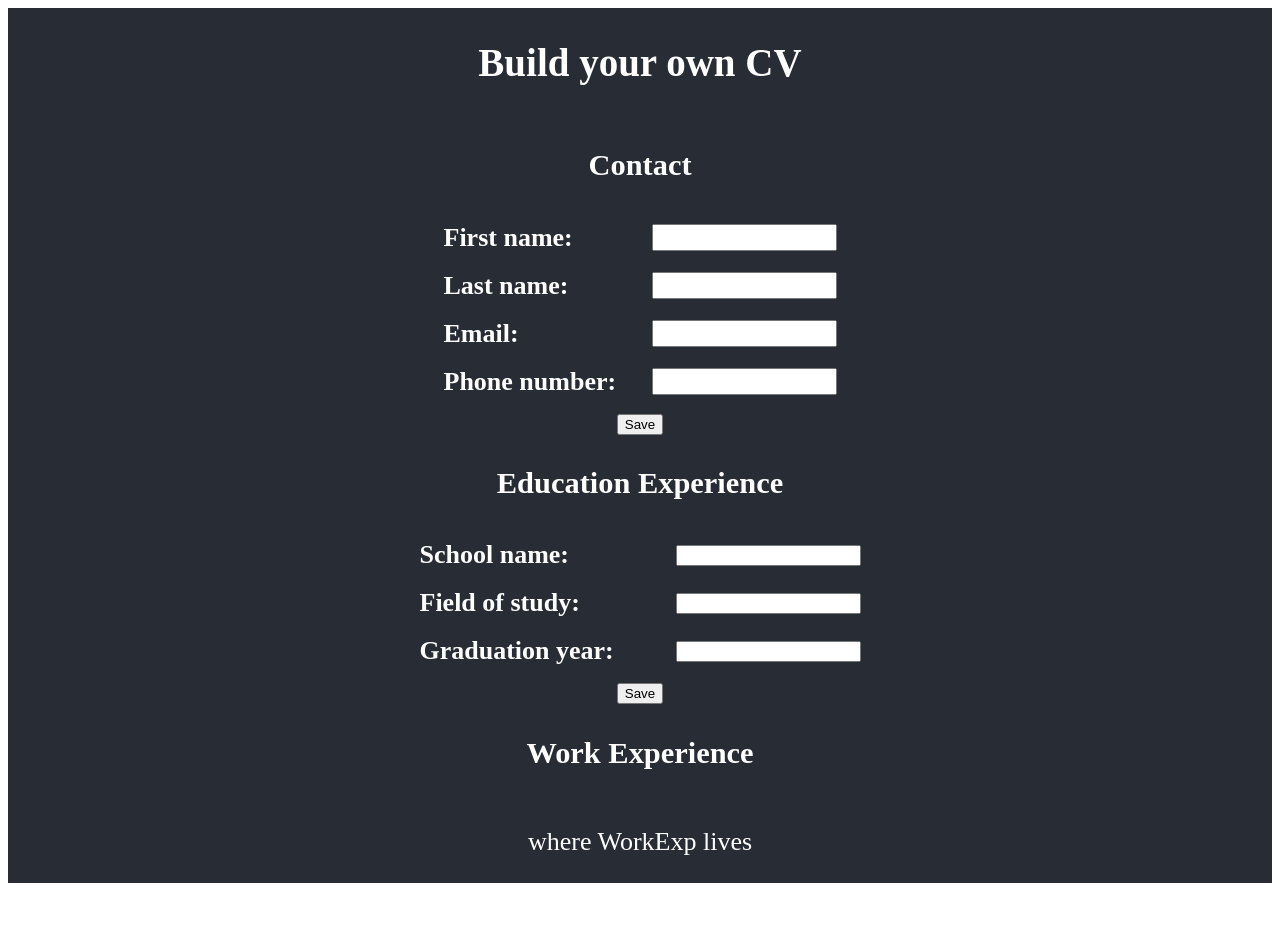
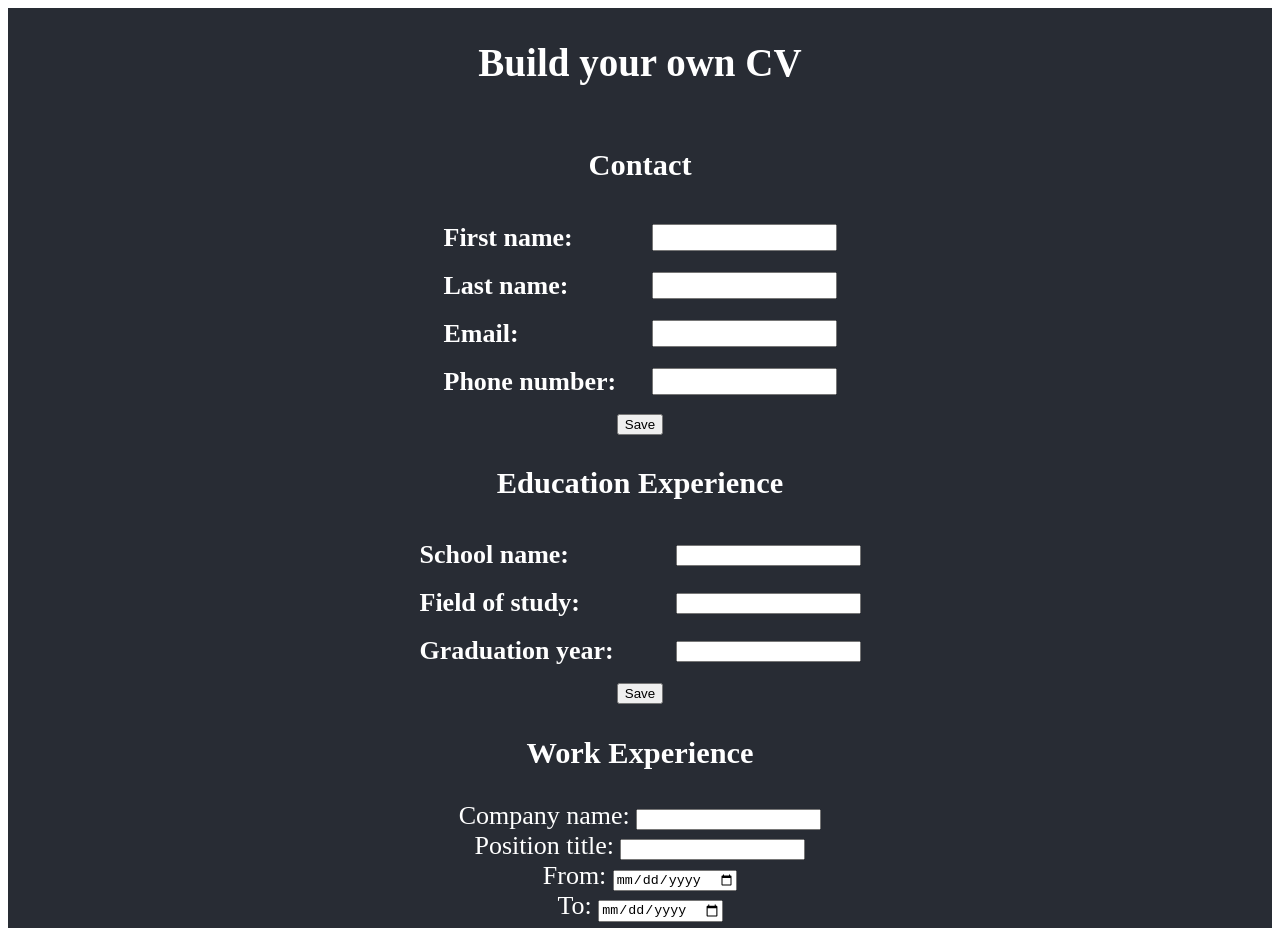
Before and after one commit to fjuren/cv-builder, a React (Create React App) app: page / in a window 1280 px wide. Shown: the top 928 px of the page. Before the commit the page ends 891 px from the top, so only its background shows below. Built offline with nearby package versions, Linux system fonts and the light colour scheme.

Commit message:
Add functional component for work experience

```diff
--- a/src/componentsHooks/UserContactHooks.jsx
+++ b/src/componentsHooks/UserContactHooks.jsx
@@ -1,4 +1,4 @@
-import React, { useEffect, useState} from "react"
+import React, { useState} from "react"
 
 
 const UserContactHooks = () => {
--- a/src/componentsHooks/WorkExpHooks.jsx
+++ b/src/componentsHooks/WorkExpHooks.jsx
@@ -0,0 +1,91 @@
+import React, { useState } from "react";
+
+// company name, position title,
+// main tasks of your jobs, date from and until when you worked for that company
+
+const WorkExpHooks = () => {
+    const [company, setCompany] = useState("")
+    const [position, setPosition] = useState("")
+    const [from, setfrom] = useState("")
+    const [to, setTo] = useState("")
+
+    const handleChange = (event) => {
+        if (event.target.id === 'company') {
+            setCompany(event.target.value)
+        }
+        if (event.target.id === 'position') {
+            setPosition(event.target.value)
+        }
+        if (event.target.id === 'from') {
+            setfrom(event.target.value)
+        }
+        if (event.target.id === 'to') {
+            setTo(event.target.value)
+        }
+    }
+
+    const handleSubmit = (event) => {
+        event.preventDefault();
+        event.target.style.display = "none";
+        showContent(document.getElementsByClassName("workContent"))
+    }
+
+    const edit = (event) => {
+        event.preventDefault();
+        event.target.style.display = "none";
+        showContent(document.getElementsByClassName("workForm"))
+    }
+
+    const showContent = (i) => {
+        i[0].style.display = "inline"
+    }
+
+
+    return(
+        <div>
+            <form className="workForm" onSubmit={e => handleSubmit(e)}>
+                <div>
+                    <label htmlFor="company">Company name: </label>
+                    <input type="text" name="company" id="company" onChange={e => handleChange(e)}></input>
+                </div>
+                <div>
+                    <label htmlFor="position">Position title: </label>
+                    <input type="text" name="position" id="position" onChange={e => handleChange(e)}></input>
+                </div>
+                <div>
+                    <label htmlFor="from">From: </label>
+                    <input type="date" name="from" id="from" onChange={e => handleChange(e)}></input>
+                </div>
+                <div>
+                    <label htmlFor="to">To: </label>
+                    <input type="date" name="to" id="to" onChange={e => handleChange(e)}></input>
+                </div>
+
+                <input type="submit" value="Save"></input>
+            </form>
+            <form className="workContent" style={{display: "none"}} onSubmit={e => edit(e)}>
+                <div>
+                    <label>Company name: </label>
+                    <span>{company}</span>
+                </div>
+                <div>
+                    <label>Position title: </label>
+                    <span>{position}</span>
+                </div>
+                <div>
+                    <label>From: </label>
+                    <span>{from}</span>
+                </div>
+                <div>
+                    <label>To: </label>
+                    <span>{to}</span>
+                </div>
+                <input type="submit" value="Edit"></input>
+            </form>
+        </div>
+    )
+
+}
+
+
+export default WorkExpHooks
--- a/src/pages/App.js
+++ b/src/pages/App.js
@@ -1,10 +1,8 @@
 import '../styles/App.css';
 
-// import UserContact from '../components/UserContact';
-// import EducationExp from '../components/EducationExp';
 import EducationExpHooks from '../componentsHooks/EducationExpHooks';
 import UserContactHooks from '../componentsHooks/UserContactHooks';
-import WorkExp from '../components/WorkExp';
+import WorkExpHooks from '../componentsHooks/WorkExpHooks';
 
 function App() {
   return (
@@ -24,7 +22,7 @@ function App() {
 
         {/* WorkExperience section */}
         <h3>Work Experience</h3>
-        <WorkExp />
+        <WorkExpHooks />
 
       </div>
     </div>
```
Also changed, not shown: src/componentsHooks/EducationExpHooks.jsx (+1 -81 lines).
